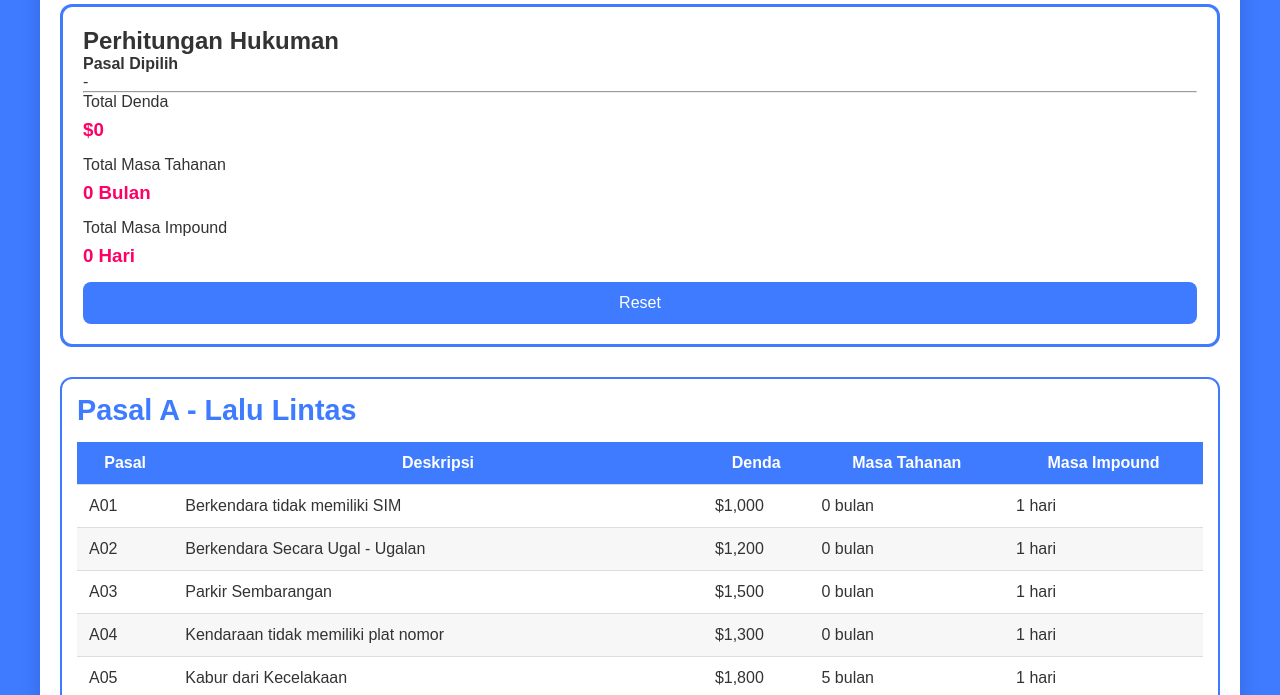
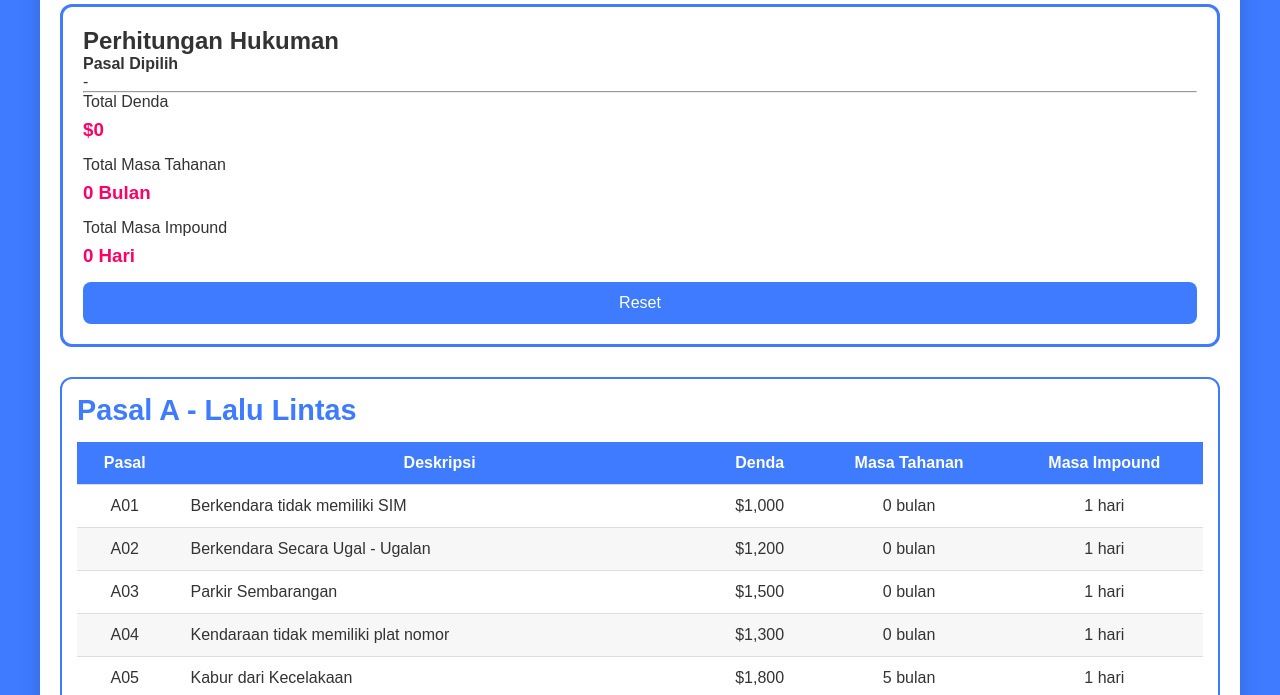
Before and after one commit to BangYuu288/uu-highstate, a plain HTML site: page index.html in a window 1280 px wide. Shown: the part 105-800 px from the top of the page. Drawn offline with Linux system fonts and the light colour scheme.

Commit message:
Add files via upload

```diff
--- a/index.html
+++ b/index.html
@@ -93,10 +93,61 @@ table{
     border-spacing:0;          /* Menghilangkan rongga */
 }
 
-th,td{
+th,
+td{
     padding:12px;
     border-bottom:1px solid #ddd;
     white-space:nowrap;
+    vertical-align:middle;
+}
+
+/* Header semua kolom di tengah */
+th{
+    background:#3e7bff;
+    color:#fff;
+    text-align:center;
+}
+
+/* Kolom Pasal */
+th:nth-child(1),
+td:nth-child(1){
+    text-align:center;
+}
+
+/* Kolom Deskripsi */
+th:nth-child(2){
+    text-align:center;
+}
+
+td:nth-child(2){
+    text-align:left;
+    padding-left:18px;
+}
+
+/* Kolom Denda */
+th:nth-child(3),
+td:nth-child(3){
+    text-align:center;
+}
+
+/* Kolom Masa Tahanan */
+th:nth-child(4),
+td:nth-child(4){
+    text-align:center;
+}
+
+/* Kolom Masa Impound */
+th:nth-child(5),
+td:nth-child(5){
+    text-align:center;
+}
+
+/* Kolom deskripsi bisa turun baris */
+td:nth-child(2){
+    white-space:normal;
+    word-break:break-word;
+    text-align:left;
+    padding-left:18px;
 }
 
 th{
```
